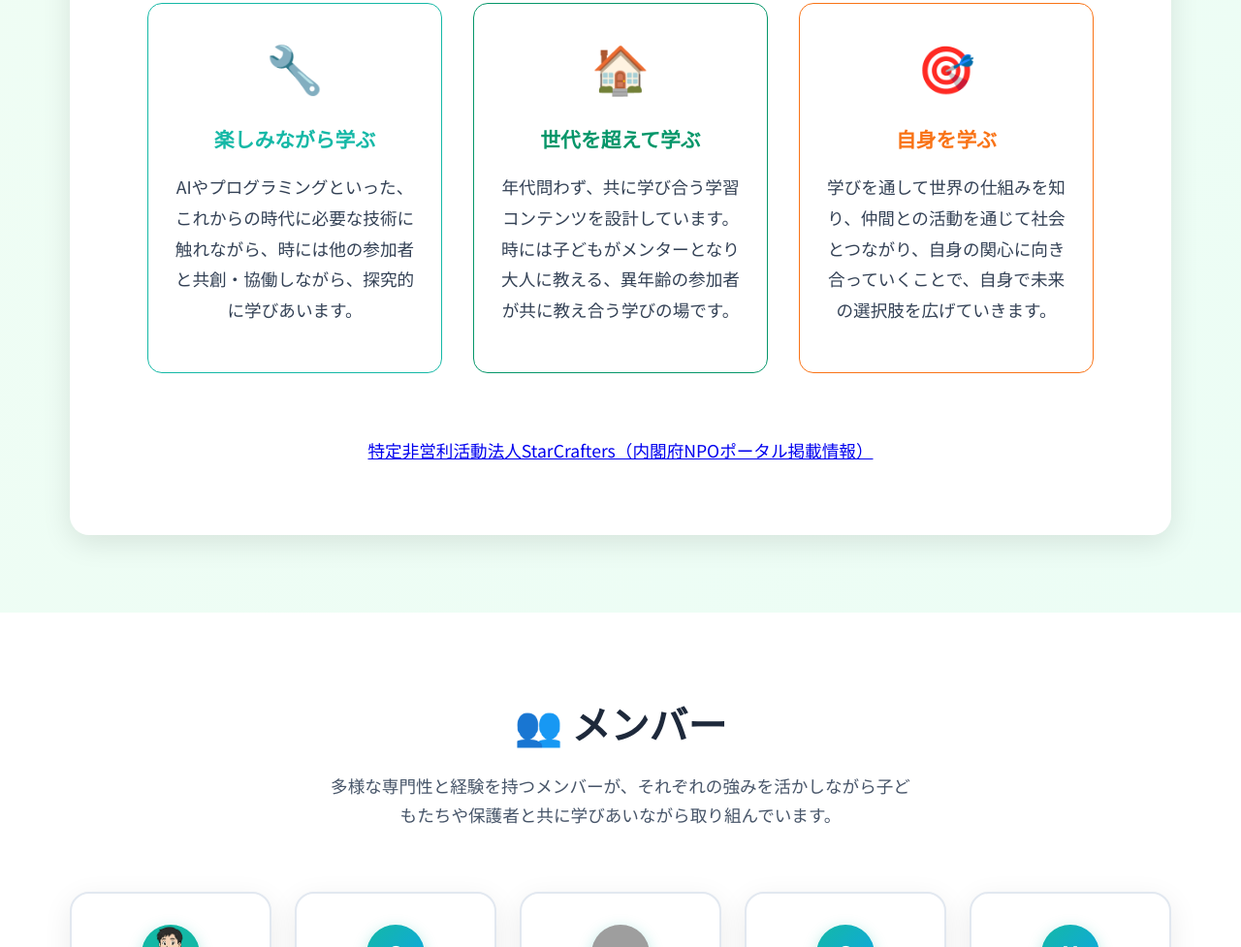
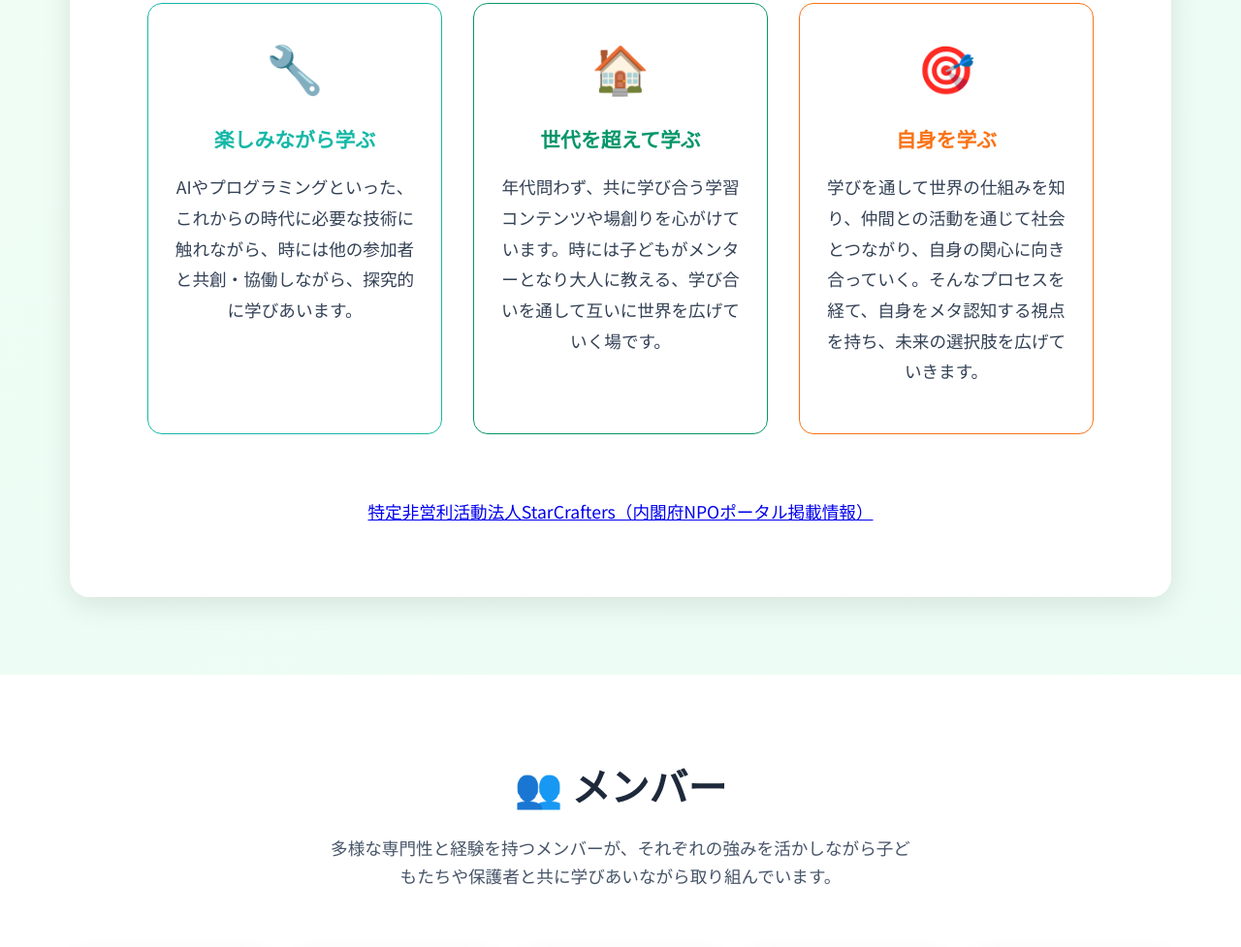
Before and after one commit to CoderDojo-Urasoe/starcrafters, a plain HTML site: page index.html in a window 1280 px wide. Shown: the part 5462-6439 px from the top of the page at 97% size. Drawn offline with Linux system fonts and the light colour scheme; grey boxes are pictures that could not be loaded.

Commit message:
説明文章表現を見直し

```diff
--- a/index.html
+++ b/index.html
@@ -425,7 +425,7 @@
                                 世代を超えて学ぶ
                             </h3>
                             <p>
-                                年代問わず、共に学び合う学習コンテンツを設計しています。時には子どもがメンターとなり大人に教える、異年齢の参加者が共に教え合う学びの場です。
+                                年代問わず、共に学び合う学習コンテンツや場創りを心がけています。時には子どもがメンターとなり大人に教える、学び合いを通して互いに世界を広げていく場です。
                             </p>
                         </div>
                         <div class="solution-card loading" style="
@@ -444,7 +444,7 @@
                                 自身を学ぶ
                             </h3>
                             <p>
-                                学びを通して世界の仕組みを知り、仲間との活動を通じて社会とつながり、自身の関心に向き合っていくことで、自身で未来の選択肢を広げていきます。
+                                学びを通して世界の仕組みを知り、仲間との活動を通じて社会とつながり、自身の関心に向き合っていく。そんなプロセスを経て、自身をメタ認知する視点を持ち、未来の選択肢を広げていきます。
                             </p>
                         </div>
                     </div>
```
